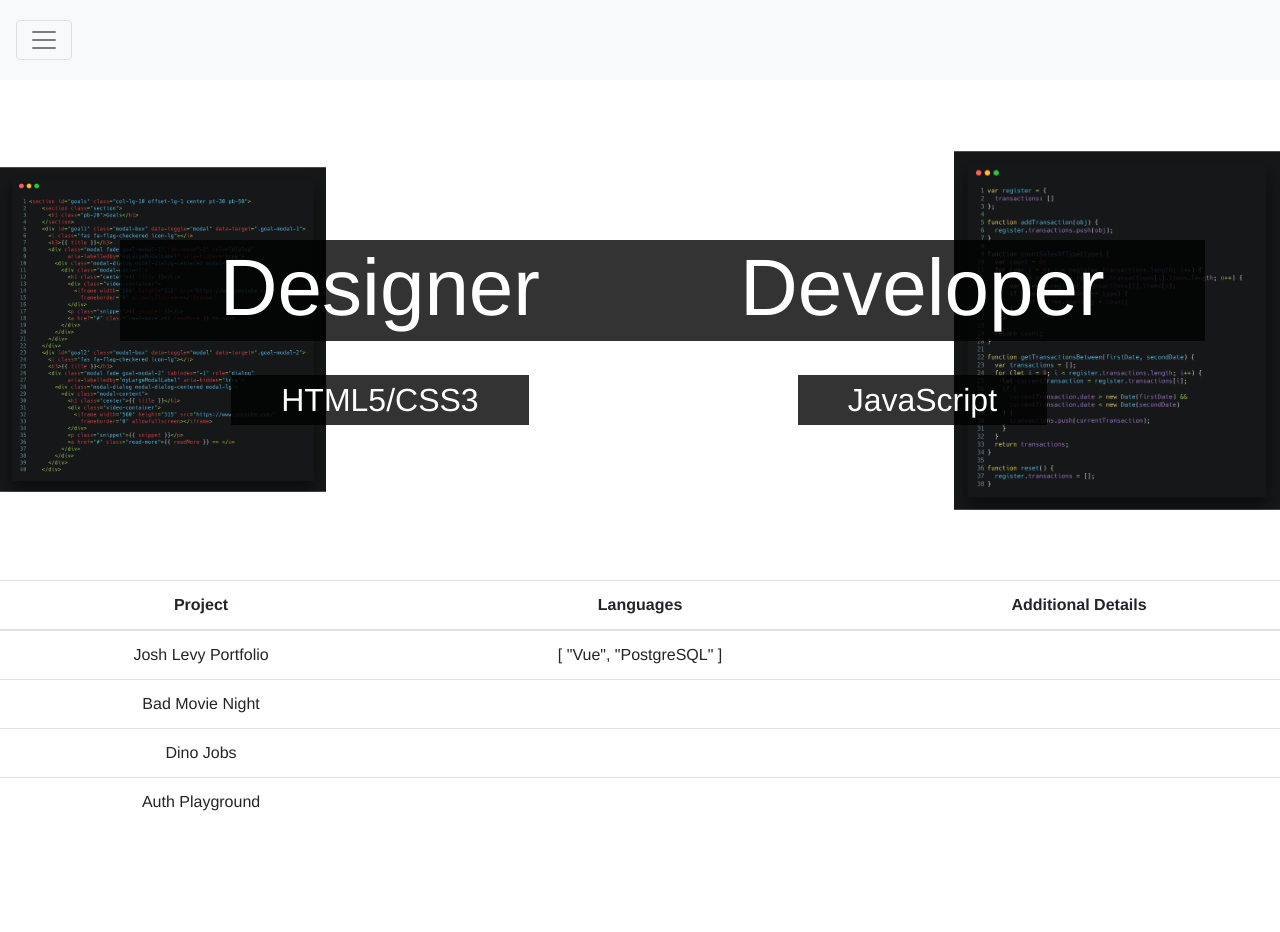
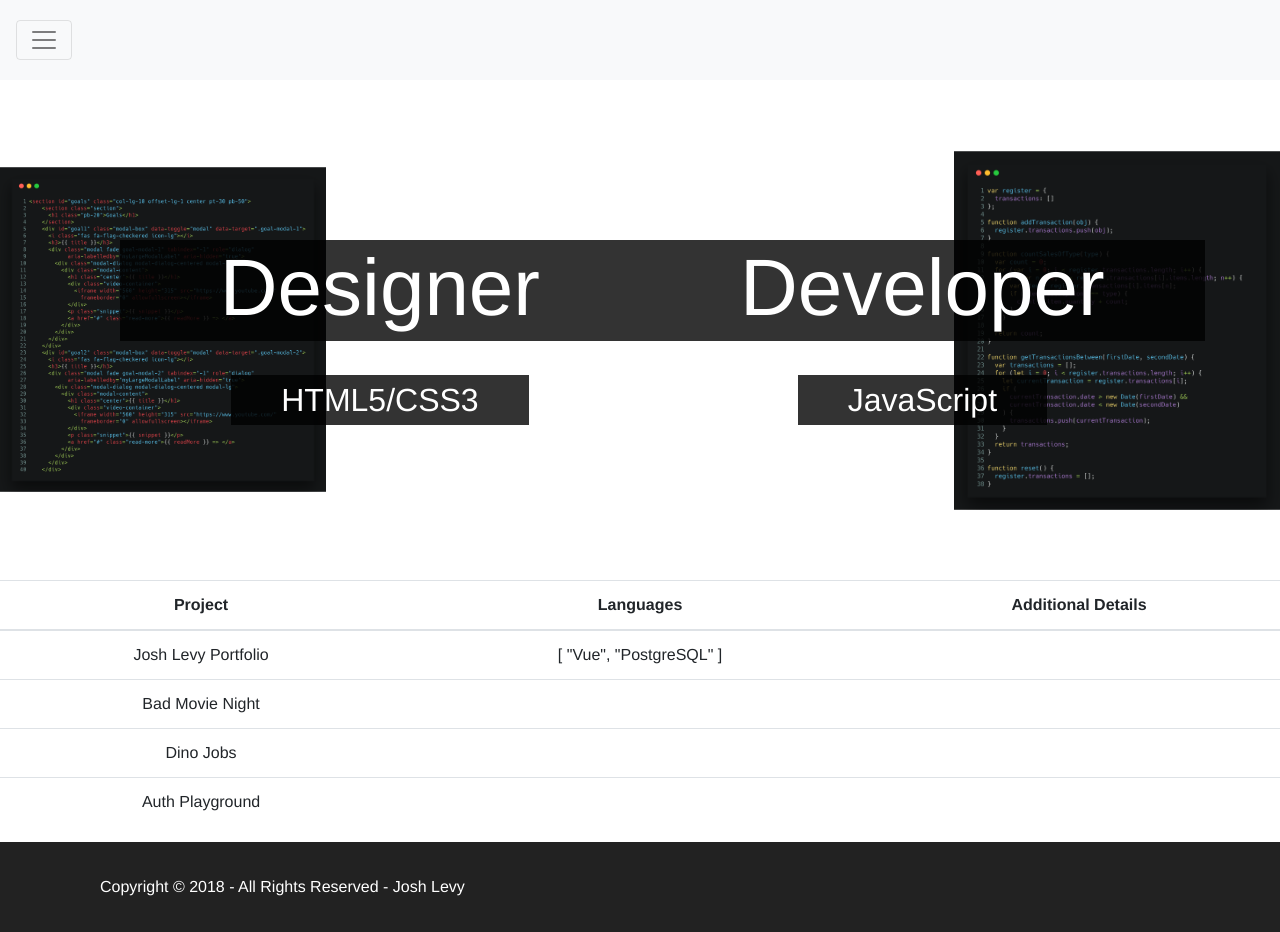
Before and after one commit to JoshAaronLevy/joshlevy, a Vue app: page /#/ in a window 1280 px wide. Before the commit the page ends 842 px from the top, so only its background shows below. Built offline with nearby package versions, Linux system fonts and the light colour scheme.

Commit message:
Added footer and created WorkHistory.vue and added placeholder content for that table.

```diff
--- a/src/components/Footer.vue
+++ b/src/components/Footer.vue
@@ -0,0 +1,31 @@
+<template>
+  <footer class="footer">
+    <p class="footer-copy">
+      Copyright &copy; 2018 - All Rights Reserved - Josh Levy
+    </p>
+  </footer>
+</template>
+
+<style scoped>
+.footer {
+  display: flex;
+  justify-content: space-between;
+  background-color: #222;
+  padding-left: 100px;
+  padding-right: 100px;
+  align-items: stretch;
+  height: 90px;
+}
+
+.footer-copy {
+  display: inline-flex;
+  align-items: stretch;
+}
+
+p.footer-copy {
+  font-size: 16px;
+  color: #fff;
+  align-self: center;
+  margin-bottom: 0px;
+}
+</style>
--- a/src/views/Home.vue
+++ b/src/views/Home.vue
@@ -3,6 +3,7 @@
     <Header/>
     <Hero/>
     <Projects/>
+    <Footer />
   </div>
 </template>
 
@@ -10,15 +11,17 @@
 // @ is an alias to /src
 // import HelloWorld from "@/components/HelloWorld.vue";
 import Header from "@/components/Header.vue";
+import Hero from "@/components/Hero.vue";
 import Projects from "@/components/Projects.vue";
-import Hero from "@/components/Hero.vue";
+import Footer from "@/components/Footer.vue";
 
 export default {
   name: "home",
   components: {
     Header,
     Hero,
-    Projects
+    Projects,
+    Footer
   }
 };
 </script>
```
Also changed, not shown: src/components/WorkHistory.vue (added, +58 -0 lines), src/components/OtherSkills.vue (deleted), src/components/SoftSkills.vue (added).
